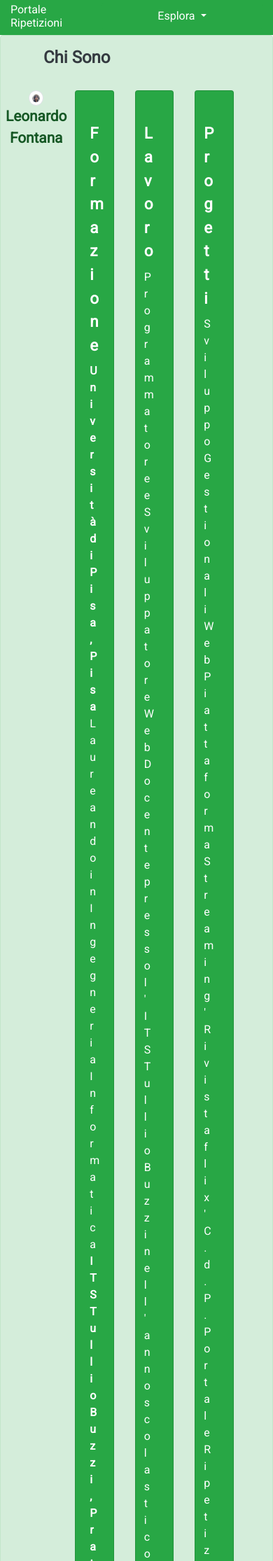
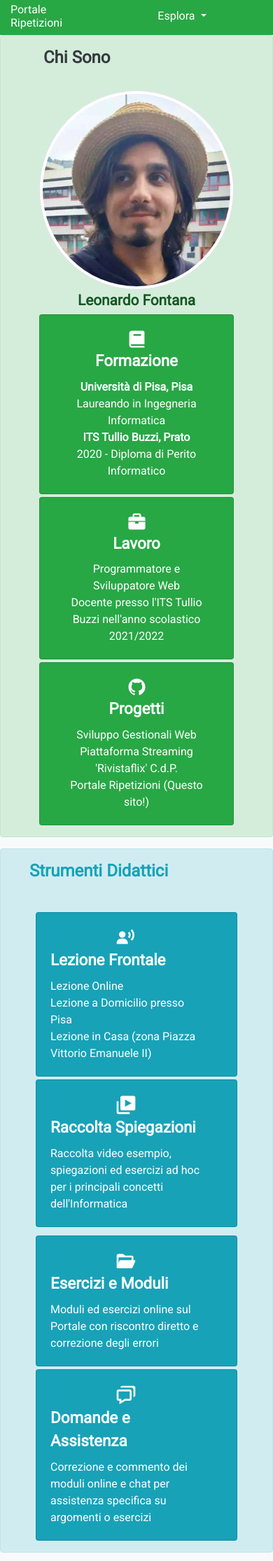
Before and after one commit to FontNotFound/FontanaRipetizioni, a PHP site: page / in a window 390 px wide; the page is wider, and only the part inside the window is pictured. Shown: the top 2230 px of that part at 70% size. Run offline with PHP 8.4, Linux system fonts and the light colour scheme; data that the repository does not hold is empty; some libraries are stand-ins or nearby versions.

Commit message:
responsive index

```diff
--- a/index.php
+++ b/index.php
@@ -18,25 +18,25 @@
                     <p class="alert text-dark w-100" style="font-size: 1.5rem; font-weight: bolder"> Chi Sono </p>
                 </div>
                 <div class="row text-center justify-content-center w-100 mx-0">
-                    <div class="col-2">
-                        <div class="row w-100 justify-content-center text-center">
+                    <div class="col-lg-2 col-12">
+                        <div class="row w-100 justify-content-center text-center mx-0">
                             <img class="img-fluid img-thumbnail rounded-circle" src="img/profilePic.png"/>
                         </div>
-                        <div class="row w-100 justify-content-center text-center">
+                        <div class="row w-100 justify-content-center text-center mx-0">
                             <span style="font-size: 1.3rem; font-weight:bolder"> Leonardo Fontana </span>
                         </div>
                     </div>
-                    <div class="col-10 text-white justify-content-center">
+                    <div class="col-lg-10 col-12 text-white justify-content-center">
                         <div class="row h-100">
-                            <div class="col-4 mx-auto">
+                            <div class="col-lg-4 col-12 mt-1 mx-auto">
                                 <div class="card h-100 bg bg-success text-white">
                                     <div class="card-body">
-                                        <div class="row w-100 justify-content-center text-start">
+                                        <div class="row w-100 justify-content-center text-start mx-0">
                                             <div class="col-3">
-                                                <img src="img/svg/book.svg" style="width: 100%" class="img-fluid filter-white"/>
+                                                <img src="img/svg/book.svg" style="width: 100%; max-width: 100px " class="img-fluid filter-white"/>
                                             </div>
                                         </div>
-                                        <div class="row w-100 justify-content- center text-start">
+                                        <div class="row w-100 justify-content-center text-start mx-0">
                                             <div class="col-12 mb-2">
                                                 <span class="card-title"> Formazione </span>
                                             </div>
@@ -52,15 +52,15 @@
                                     </div>
                                 </div>
                             </div>
-                            <div class="col-4 mx-auto">
+                            <div class="col-lg-4 col-12 mt-1  mx-auto">
                                 <div class="card h-100 bg bg-success">
                                     <div class="card-body">
-                                        <div class="row w-100 justify-content-center text-start">
+                                        <div class="row w-100 justify-content-center text-start mx-0">
                                             <div class="col-3">
-                                                <img src="img/svg/briefcase.svg" style="width: 100%" class="img-fluid filter-white"/>
+                                                <img src="img/svg/briefcase.svg" style="width: 100%; max-width: 100px" class="img-fluid filter-white"/>
                                             </div>
                                         </div>
-                                        <div class="row w-100 justify-content-center text-start">
+                                        <div class="row w-100 justify-content-center mx-0 text-start">
                                             <div class="col-12 mb-2">
                                                 <span class="card-title"> Lavoro </span>
                                             </div>
@@ -74,15 +74,15 @@
                                     </div>
                                 </div>
                             </div>
-                            <div class="col-4 mx-auto">
+                            <div class="col-lg-4 col-12 mt-1  mx-auto">
                                 <div class="card h-100 bg bg-success">
                                     <div class="card-body">
-                                        <div class="row w-100 justify-content-center text-start">
+                                        <div class="row w-100 justify-content-center text-start mx-0">
                                             <div class="col-3">
-                                                <img src="img/svg/github.svg" style="width: 100%" class="img-fluid filter-white"/>
+                                                <img src="img/svg/github.svg" style="width: 100%; max-width: 100px" class="img-fluid filter-white"/>
                                             </div>
                                         </div>
-                                        <div class="row w-100 justify-content-center text-start">
+                                        <div class="row w-100 justify-content-center text-start mx-0">
                                             <div class="col-12 mb-2">
                                                 <span class="card-title"> Progetti </span>
                                             </div>
@@ -109,17 +109,17 @@
                     <p class="alert text-info w-100" style="font-size: 1.5rem; font-weight: bolder"> Strumenti Didattici </p>
                 </div>
                 <div class="row w-100 justify-content-center mx-auto">
-                    <div class="col-4 d-flex align-items-center">
+                    <div class="col-4 d-lg-flex d-none align-items-center">
                         <img class="img-fluid" src="img/svg/lavagna.svg">
                     </div>
-                    <div class="col-8">
+                    <div class="col-lg-8 col-12">
                         <div class="row w-100 mx-0 px-0 mt-2">
-                            <div class="col-6 mx-auto">
+                            <div class="col-lg-6 col-12 mt-1 mx-auto">
                                 <div class="card bg bg-info">
                                     <div class="card-body">
                                         <div class="row w-100 justify-content-center text-start">
                                             <div class="col-3">
-                                                <img src="img/svg/voice.svg" style="width: 100%" class="img-fluid filter-white"/>
+                                                <img src="img/svg/voice.svg" style="width: 100%; max-width: 100px" class="img-fluid filter-white"/>
                                             </div>
                                         </div>
                                         <div class="row w-100 justify-content-center text-start">
@@ -137,12 +137,12 @@
                                     </div>
                                 </div>
                             </div>
-                            <div class="col-6 mx-auto">
+                            <div class="col-lg-6 col-12 mt-1 mx-auto">
                                 <div class="card bg bg-info">
                                     <div class="card-body">
                                         <div class="row w-100 justify-content-center text-start">
                                             <div class="col-3">
-                                                <img src="img/svg/video.svg" style="width: 100%" class="img-fluid filter-white"/>
+                                                <img src="img/svg/video.svg" style="width: 100%; max-width: 100px" class="img-fluid filter-white"/>
                                             </div>
                                         </div>
                                         <div class="row w-100 justify-content-center text-start">
@@ -160,12 +160,12 @@
                             </div>
                         </div>
                         <div class="row w-100 mx-0 px-0 my-2">
-                            <div class="col-6 mx-auto">
+                            <div class="col-lg-6 col-12 mt-1 mx-auto">
                                 <div class="card bg bg-info">
                                     <div class="card-body">
                                         <div class="row w-100 justify-content-center text-start">
                                             <div class="col-3">
-                                                <img src="img/svg/folders.svg" style="width: 100%" class="img-fluid filter-white"/>
+                                                <img src="img/svg/folders.svg" style="width: 100%; max-width: 100px" class="img-fluid filter-white"/>
                                             </div>
                                         </div>
                                         <div class="row w-100 justify-content-center text-start">
@@ -181,12 +181,12 @@
                                     </div>
                                 </div>
                             </div>
-                            <div class="col-6 mx-auto">
+                            <div class="col-lg-6 col-12 mt-1 mx-auto">
                                 <div class="card bg bg-info">
                                     <div class="card-body">
                                         <div class="row w-100 justify-content-center text-start">
                                             <div class="col-3">
-                                                <img src="img/svg/chat.svg" style="width: 100%" class="img-fluid filter-white"/>
+                                                <img src="img/svg/chat.svg" style="width: 100%; max-width: 100px" class="img-fluid filter-white"/>
                                             </div>
                                         </div>
                                         <div class="row w-100 justify-content-center text-start">
@@ -219,9 +219,9 @@
                 </div>
                 <div class="row w-100 justify-content-center mx-auto">
                     <div class="row w-100 mx-auto px-auto justify-content-between">
-                        <div class="col-9">
+                        <div class="col-lg-9 col-12">
                             <div class="row w-100 mx-auto px-auto">
-                                <div class="col-4 mx-auto">
+                                <div class="col-lg-4 col-12 mt-1 mx-auto">
                                     <div class="card bg bg-primary" style="height: 100%">
                                         <div class="card-body" style="height: 100%">
                                             <div class="row w-100 justify-content-center text-start">
@@ -242,7 +242,7 @@
                                         </div>
                                     </div>
                                 </div>
-                                <div class="col-4 mx-auto">
+                                <div class="col-lg-4 col-12 mt-1 mx-auto">
                                     <div class="card bg bg-primary" style="height: 100%">
                                         <div class="card-body" style="heigth: 100%">
                                             <div class="row w-100 justify-content-center text-start">
@@ -264,7 +264,7 @@
                                         </div>
                                     </div>
                                 </div>
-                                <div class="col-4 mx-auto">
+                                <div class="col-lg-4 col-12 mt-1 mx-auto">
                                     <div class="card bg bg-primary" style="height: 100%">
                                         <div class="card-body" style="heigth: 100%">
                                             <div class="row w-100 justify-content-center text-start">
@@ -288,7 +288,7 @@
                                 </div>
                             </div>
                         </div>
-                        <div class="col-3 d-flex align-items-center">
+                        <div class="col-3 d-lg-flex d-none mt-1 align-items-center">
                             <img src="img/svg/payment.svg" class="img-fluid">
                         </div>
                     </div>
@@ -298,10 +298,10 @@
 
         <!-- Fourth section: Booking -->
         <div class="card card-content alert alert-success justify-content-center text-start">
-            <div class="row text-start justify-content-cetner w-100 mx-auto">
+            <div class="d-lg-block d-none row text-start justify-content-cetner w-100 mx-auto">
                 <p class="alert text-success w-100" style="font-size: 1.5rem; font-weight: bolder"> Disponibilità e Prenotazioni </p>
             </div>
-            <div class="row w-100 justify-content-center mx-auto mb-2">
+            <div class="d-lg-block d-none row w-100 justify-content-center mx-auto mb-2">
                 <table class="col-11 table-hover table-bordered w-100 mx-2 px-auto text-center">
                     <thead class="bg bg-success text-white">
                         <tr>
@@ -351,7 +351,7 @@
                 </table>
             </div>
             <div class="row w-100 justify-content-end text-center">
-                <div class="col-4">
+                <div class="col-lg-4 col-12">
                     <a href="booking.php" class="btn btn-success"> Prenota subito una lezione </a>
                 </div>
             </div>
```
